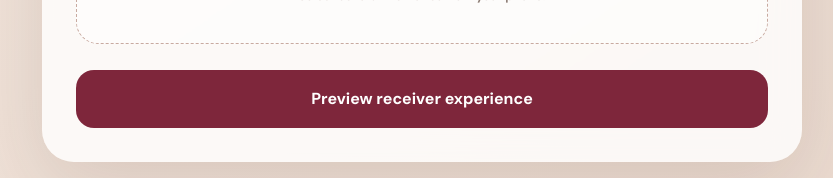
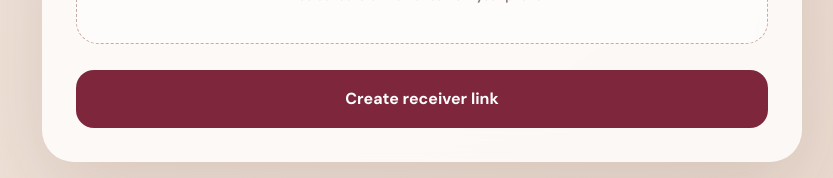
Before and after one commit to giriesh3206/My-special, a React (Vite) app: page / in a window 1280 px wide. Shown: the part 1124-1302 px from the top of the page, without its empty margins (218-1051 px from the left). Built offline with nearby package versions, Linux system fonts and the light colour scheme.

Commit message:
Make receiver view shared message from URL

```diff
--- a/src/main.jsx
+++ b/src/main.jsx
@@ -21,7 +21,7 @@ function Creator() {
   const [sender, setSender] = useState("Someone who is sorry")
   const [messages, setMessages] = useState(defaultMessages)
   const [photos, setPhotos] = useState([])
-  const [created, setCreated] = useState(false)
+  const [shareUrl, setShareUrl] = useState("")
 
   const addMessage = () => setMessages(value => [...value, "Write another thing you want them to know."])
   const updateMessage = (index, value) => setMessages(items => items.map((item, i) => i === index ? value : item))
@@ -33,8 +33,15 @@ function Creator() {
   }
   const removePhoto = id => setPhotos(items => items.filter(item => item.id !== id))
   const createCard = () => {
-    localStorage.setItem("sorry-card-demo", JSON.stringify({ recipient, sender, messages: messages.filter(Boolean), photos: photos.map(item => item.url) }))
-    setCreated(true)
+    const payload = {
+      recipient,
+      sender,
+      messages: messages.filter(Boolean)
+    }
+    const encoded = encodeURIComponent(btoa(unescape(encodeURIComponent(JSON.stringify(payload)))))
+    const url = `${window.location.origin}/sorry/share?data=${encoded}`
+    localStorage.setItem("sorry-card-demo", JSON.stringify({ ...payload, photos: photos.map(item => item.url) }))
+    setShareUrl(url)
   }
 
   return <main className="creator-shell"><section className="creator-card">
@@ -46,8 +53,8 @@ function Creator() {
     <div className="section-heading"><div><h2>Your photos</h2><span>These appear around the messages.</span></div></div>
     <label className="upload-box"><input type="file" accept="image/*" multiple onChange={addPhotos} /><strong>+ Add photos</strong><span>Select several memories from your phone.</span></label>
     {photos.length > 0 && <div className="creator-photos">{photos.map(photo => <div className="creator-photo" key={photo.id}><img src={photo.url} alt="" /><button onClick={() => removePhoto(photo.id)}>×</button></div>)}</div>}
-    <button className="primary-button" onClick={createCard}>Preview receiver experience</button>
-    {created && <div className="created-box"><strong>Your preview is ready.</strong><a href="/sorry/demo">Open receiver experience →</a><span>For now this stores the photos in this browser. Firebase can be connected next.</span></div>}
+    <button className="primary-button" onClick={createCard}>Create receiver link</button>
+    {shareUrl && <div className="created-box"><strong>Your receiver link is ready.</strong><a href={shareUrl}>Open receiver experience →</a><input className="share-link" value={shareUrl} readOnly onFocus={e => e.target.select()} /><button className="copy-button" onClick={() => navigator.clipboard.writeText(shareUrl)}>Copy link</button><span>The message is encoded into the link, so the receiver can open it on another device without Firebase.</span></div>}
   </section></main>
 }
 
@@ -58,6 +65,14 @@ function Receiver() {
 
   useEffect(() => {
     if (isDemo) return
+    const data = new URLSearchParams(window.location.search).get("data")
+    if (data) {
+      try {
+        const parsed = JSON.parse(decodeURIComponent(escape(atob(decodeURIComponent(data)))))
+        if (Array.isArray(parsed.messages) && parsed.messages.length) setCard(parsed)
+        return
+      } catch {}
+    }
     const saved = localStorage.getItem("sorry-card-demo")
     if (!saved) return
     try {
```
